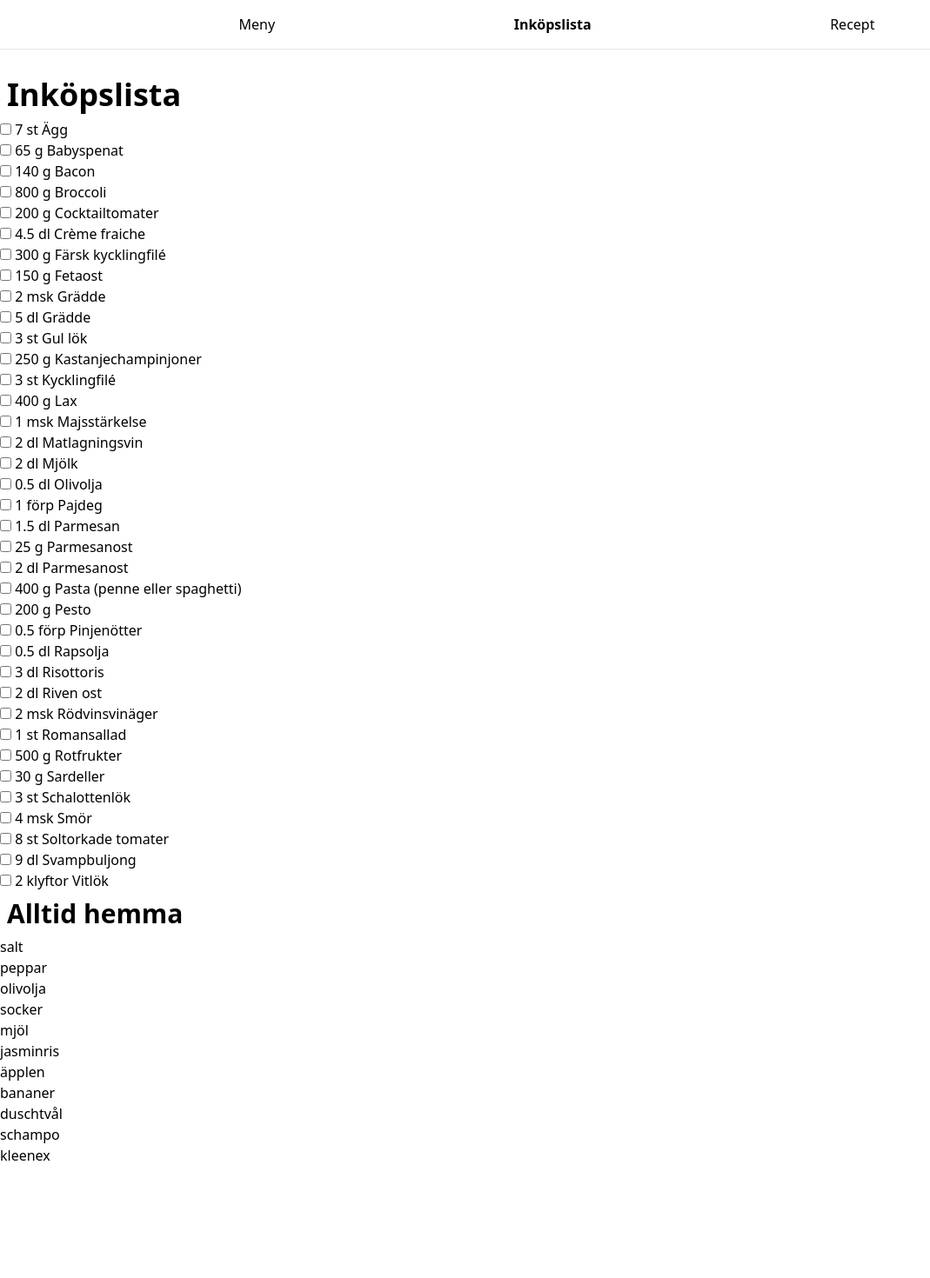
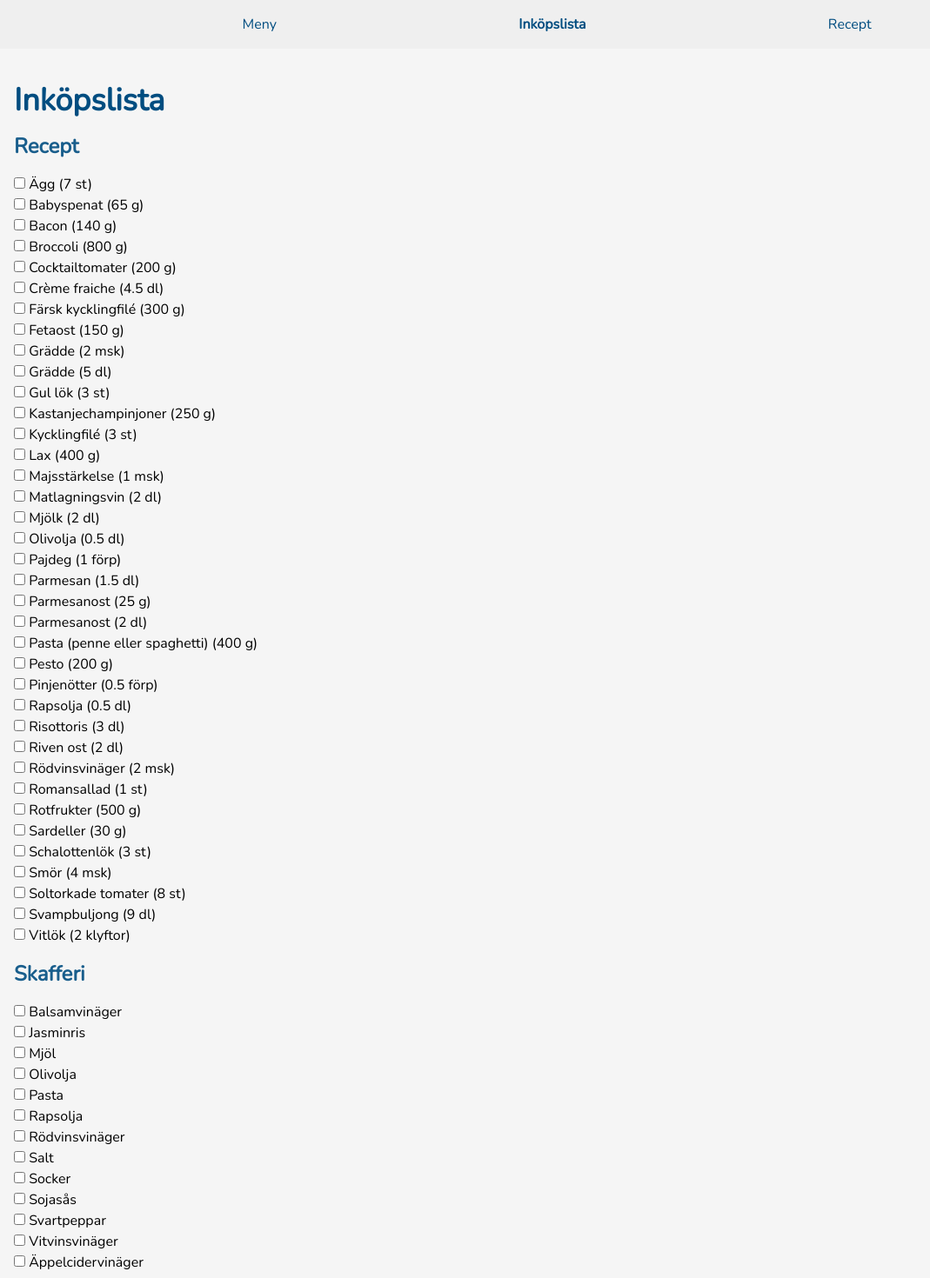
Before and after one commit to alexanderczigler/middag, a SvelteKit app: page /shoppingList in a window 1280 px wide. Shown: the top 1470 px of the page at 87% size, without its empty margins (0-1069 px from the left). Before the commit the page ends 1365 px from the top, so only its background shows below. Built offline with nearby package versions, Linux system fonts and the light colour scheme.

Commit message:
feat: style pages, add some colors and a font

```diff
--- a/package.json
+++ b/package.json
@@ -44,5 +44,8 @@
     "shopping list generator"
   ],
   "author": "Alexander Czigler",
-  "license": "ISC"
+  "license": "ISC",
+  "dependencies": {
+    "@fontsource/nunito": "^5.1.1"
+  }
 }
--- a/src/app.css
+++ b/src/app.css
@@ -1,17 +1,52 @@
+@import '@fontsource/nunito';
 @import 'tailwindcss/base';
 @import 'tailwindcss/components';
 @import 'tailwindcss/utilities';
 
+:root {
+	--font-sans: 'Nunito', sans-serif;
+	--background-color: #f5f5f5;
+	--text-color: #000000;
+	--text-meta-color: rgba(0, 77, 128, 0.6);
+	--h1-color: #004d80;
+  --h2-color: #195e8c;
+  --h3-color: #327099;
+	--link-color: #004d80;
+	--link-hover-color: #002e4d;
+}
+
+body {
+	background-color: var(--background-color);
+	color: var(--text-color);
+	font-family: var(--font-sans), sans-serif;
+	margin: 0 auto;
+}
+
+a {
+  color: var(--link-color);
+}
+
+a:hover {
+  color: var(--link-hover-color);
+}
+
 h1 {
-  @apply m-2 text-4xl font-bold;
+  @apply m-4 text-4xl font-bold;
+  color: var(--h1-color);
 }
 
 h2 {
-  @apply m-2 text-3xl font-bold;
+  @apply m-4 text-2xl font-bold;
+  color: var(--h2-color);
 }
 
 h3 {
-  @apply m-2 text-2xl font-bold;
+  @apply m-4 text-xl font-bold;
+  color: var(--h3-color);
+}
+
+ul {
+  @apply m-4;
 }
 
 content {
--- a/src/lib/types/unit.ts
+++ b/src/lib/types/unit.ts
@@ -12,5 +12,5 @@ export type Unit =
   | 'l' // Liter
   | 'förp' // Förpackning
   | 'pkt' // Paket
-  | 'klyfta' // För t.ex. vitlök eller citron
+  | 'klyftor' // För t.ex. vitlök eller citron
   | 'skiva'; // För t.ex. bröd eller ost
--- a/src/routes/+layout.svelte
+++ b/src/routes/+layout.svelte
@@ -6,7 +6,7 @@
 </script>
 
 <main>
-  <ul class="menu">
+  <ul class="menu m-0">
     <li>
       <a href="/" class:active={$page.url.pathname === '/'}>Meny</a>
     </li>
@@ -17,8 +17,6 @@
       <a href="/recipe" class:active={$page.url.pathname.startsWith('/recipe')}>Recept</a>
     </li>
   </ul>
-
-  <hr />
 
   <content>
     {@render children()}
@@ -33,6 +31,7 @@
     justify-content: space-evenly;
     align-items: baseline;
     align-content: stretch;
+    background-color: #efefef;
   }
 
   ul.menu li {
--- a/src/routes/recipe/+page.svelte
+++ b/src/routes/recipe/+page.svelte
@@ -4,29 +4,13 @@
   export let data: PageData;
 </script>
 
-<h1>Receptsamling</h1>
+<h1>Recept</h1>
 {#if data.recipes && data.recipes.length > 0}
-  <ul class="m-10">
+  <ul class="">
     {#each data.recipes as recipe}
-      <li>- <a href={`/recipe/${recipe.slug}`}>{recipe.title}</a></li>
+      <li><a href={`/recipe/${recipe.slug}`}>{recipe.title}</a></li>
     {/each}
   </ul>
 {:else}
   <p>No recipes found.</p>
 {/if}
-
-<style>
-  ul {
-    list-style-type: none;
-    padding: 10;
-  }
-
-  ul li {
-    margin: 1em 0;
-  }
-
-  ul li a {
-    text-decoration: none;
-    border-bottom: 1px #303030 dotted;
-  }
-</style>
--- a/src/routes/recipe/[slug]/+page.svelte
+++ b/src/routes/recipe/[slug]/+page.svelte
@@ -9,8 +9,8 @@
 
 <h2>Ingredienser</h2>
 <ul>
-  {#each recipe.ingredients as ingredient}
-    <li>{ingredient.quantity} {ingredient.unit} {ingredient.name}</li>
+  {#each recipe.ingredients as { name, quantity, unit }}
+    <li>{name} ({quantity} {unit})</li>
   {/each}
 </ul>
 
--- a/src/routes/shoppingList/+page.svelte
+++ b/src/routes/shoppingList/+page.svelte
@@ -11,17 +11,19 @@
   // "Alltid hemma"-ingredienser
   const alwaysAtHome = [
     'salt',
-    'peppar',
+    'svartpeppar',
     'olivolja',
     'socker',
     'mjöl',
     'jasminris',
-    'äpplen',
-    'bananer',
-    'duschtvål',
-    'schampo',
-    'kleenex'
-  ];
+    'rapsolja',
+    'pasta',
+    'sojasås',
+    'balsamvinäger',
+    'äppelcidervinäger',
+    'vitvinsvinäger',
+    'rödvinsvinäger'
+  ].sort();
 
   // Funktion för att toggla avkryssning
   function toggleChecked(itemName: string) {
@@ -35,6 +37,7 @@
 
 <h1>Inköpslista</h1>
 
+<h2>Recept</h2>
 {#if ingredients.length > 0}
   <ul class="shopping-list">
     {#each ingredients as { name, quantity, unit }}
@@ -42,9 +45,9 @@
         <label>
           <input type="checkbox" on:change={() => toggleChecked(name)} />
           <span class:checked={checkedItems.has(name)}>
-            {quantity}
-            {unit}
             {name}
+            ({quantity}
+            {unit})
           </span>
         </label>
       </li>
@@ -54,9 +57,20 @@
   <p>Inga ingredienser hittades för veckomenyn.</p>
 {/if}
 
-<h2>Alltid hemma</h2>
+<h2>Skafferi</h2>
 <ul class="always-home-list">
   {#each alwaysAtHome as item}
-    <li class="always-home-item">{item}</li>
+    <li class="always-home-item">
+      <label>
+        <input type="checkbox" on:change={() => toggleChecked(item)} />
+        {item}
+      </label>
+    </li>
   {/each}
 </ul>
+
+<style>
+  .always-home-list {
+    text-transform: capitalize;
+  }
+</style>
```
Also changed, not shown: tailwind.config.ts (+5 -5 lines), 1 other file (tests, documents, lock files or other folders).
